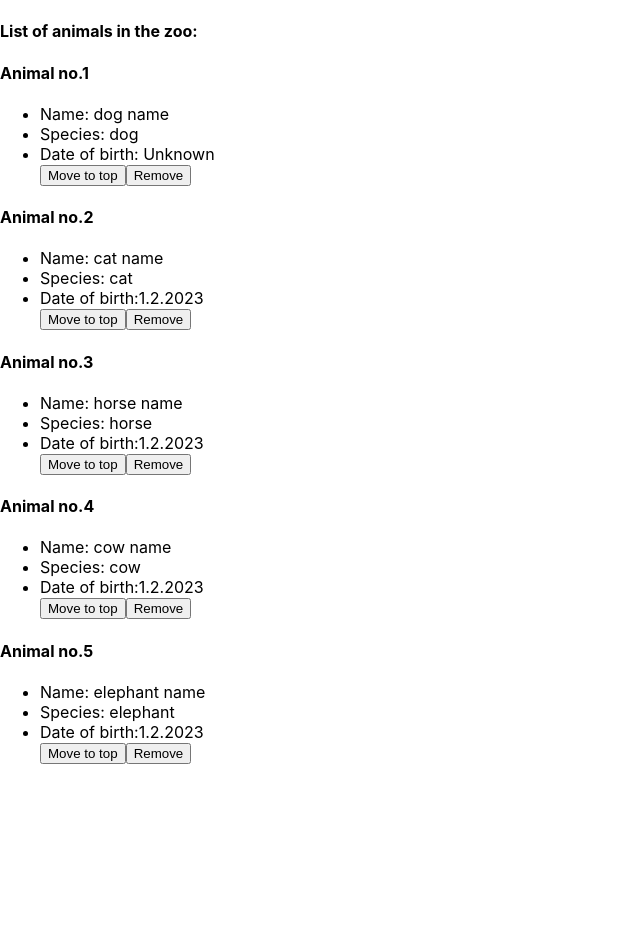
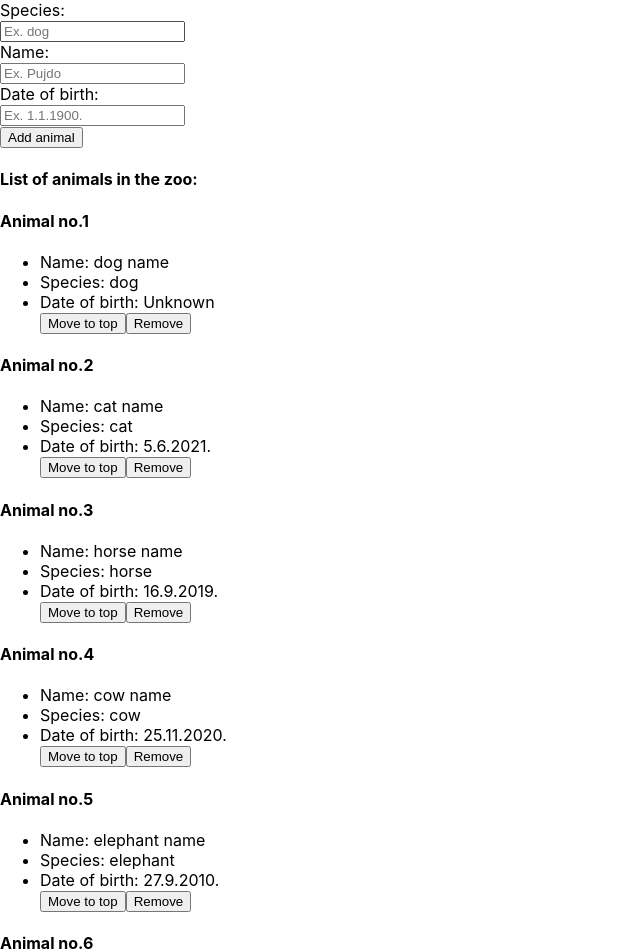
Before and after one commit to BorisTheBear/JS-React-zadaci1, a React (Create React App) app: page / in a window 1280 px wide. Shown: the top 952 px of the page, without its empty margins (0-640 px from the left). Before the commit the page ends 800 px from the top, so only its background shows below. Built offline with nearby package versions, Linux system fonts and the light colour scheme.

Commit message:
Zadatak 5

```diff
--- a/src/App.js
+++ b/src/App.js
@@ -1,16 +1,21 @@
 import logo from "./logo.svg";
 import "./App.css";
-import React, { useState } from "react";
+import React, { useState, useRef, useReducer } from "react";
 import AnimalList from "./AnimalList.js";
 
 function App() {
   const [animals, setAnimals] = useState([
     { species: "dog", name: "dog name", dateOfBirth: null },
-    { species: "cat", name: "cat name", dateOfBirth: new Date() },
-    { species: "horse", name: "horse name", dateOfBirth: new Date() },
-    { species: "cow", name: "cow name", dateOfBirth: new Date() },
-    { species: "elephant", name: "elephant name", dateOfBirth: new Date() },
+    { species: "cat", name: "cat name", dateOfBirth: "5.6.2021." },
+    { species: "horse", name: "horse name", dateOfBirth: "16.9.2019." },
+    { species: "cow", name: "cow name", dateOfBirth: "25.11.2020." },
+    { species: "elephant", name: "elephant name", dateOfBirth: "27.9.2010." },
+    { species: "BULJA", name: "Guzica", dateOfBirth: "1.1.1900." }
   ]);
+  const animalSpeciesRef = useRef();
+  const animalNameRef = useRef();
+  const animalBDayRef = useRef();
+
   const removeAnimal = (animal) => {
     setAnimals([
       ...animals.slice(0, animals.indexOf(animal)),
@@ -22,8 +27,33 @@ function App() {
     setAnimals([animals[index], ...newAnimals]);
   };
 
+  const handleAddAnimal = () => {
+    const species = animalSpeciesRef.current.value;
+    const name = animalNameRef.current.value;
+    const bDay = animalBDayRef.current.value;
+    if (species == "" || name == "" || bDay == "") {
+      alert("Please enter fill all fields before adding an animal to the zoo.");
+      return;
+    }
+    setAnimals(previousAnimalList => {
+      return [...previousAnimalList, {species: species, name: name, dateOfBirth: bDay}];
+    })
+    animalSpeciesRef.current.value = null;
+    animalNameRef.current.value = null;
+    animalBDayRef.current.value = null;
+  }
+
   return (
     <div>
+      {/* <form> */}
+        <label htmlFor="species">Species:</label><br></br>
+        <input ref={animalSpeciesRef} type="text" id="species" name="species" placeholder="Ex. dog"/><br></br>
+        <label htmlFor="name">Name:</label><br></br>
+        <input ref={animalNameRef} type="text" id="name" name="name" placeholder="Ex. Pujdo"/><br></br>
+        <label htmlFor="birthdate">Date of birth:</label><br></br>
+        <input ref={animalBDayRef} type="text" id="birthdate" name="birthdate" placeholder="Ex. 1.1.1900."/><br></br>
+        <button onClick={() => handleAddAnimal()}>Add animal</button>
+      {/* </form> */}
       <h4>List of animals in the zoo:</h4>
       <AnimalList
         animals={animals}
--- a/src/SingleAnimal.js
+++ b/src/SingleAnimal.js
@@ -1,12 +1,10 @@
 import React from "react";
 
 export default function SingleAnimal({ animal }) {
-  let birthDay, birthMonth, birthYear;
+  let birthDate;
 
   if (animal.dateOfBirth) {
-    birthDay = animal.dateOfBirth.getUTCDate();
-    birthMonth = animal.dateOfBirth.getUTCMonth();
-    birthYear = animal.dateOfBirth.getUTCFullYear();
+    birthDate = animal.dateOfBirth;
   }
   return (
     <div>
@@ -16,7 +14,7 @@ export default function SingleAnimal({ animal }) {
         Date of birth:
         {!animal.dateOfBirth
           ? " Unknown"
-          : birthDay + "." + birthMonth + "." + birthYear}
+          : " " + birthDate}
       </li>
     </div>
   );
```
